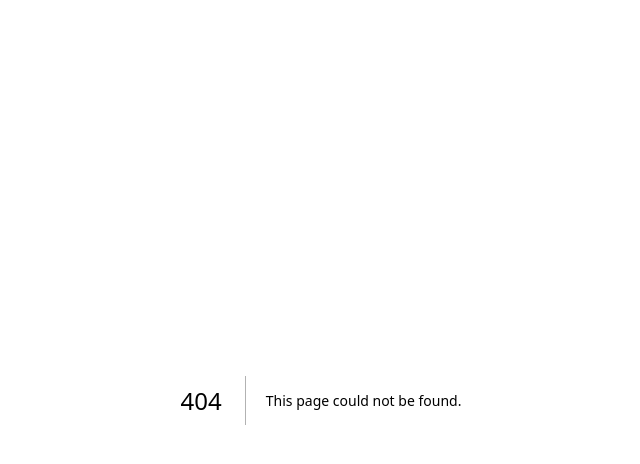
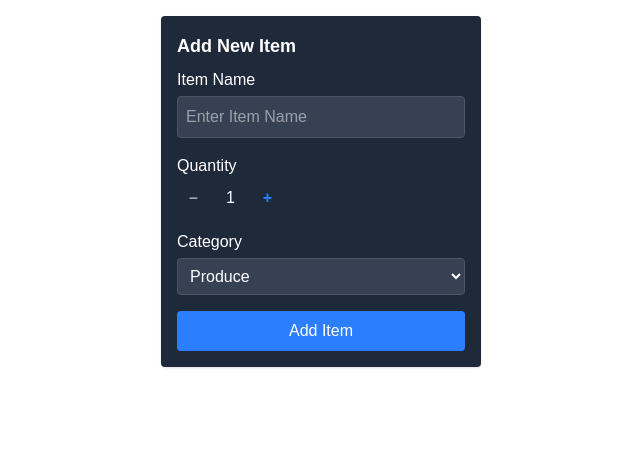
Before and after one commit to OnkarSingh-git/cprg306-assignments, a Next.js app: page /week-5 in a window 1280 px wide. Before the commit this address had no page. Shown: the top 464 px of the page, without its empty margins (319-959 px from the left). Built offline with nearby package versions, Linux system fonts and the light colour scheme.

Commit message:
Week-5 Assignment

```diff
--- /dev/null
+++ b/app/week-5/new-item.js
@@ -0,0 +1,99 @@
+"use client";
+import { useState } from "react";
+
+export default function NewItem() {
+  const [name, setName] = useState("");
+  const [category, setCategory] = useState("produce");
+  const [quantity, setQuantity] = useState(1);
+  const increment = () => {
+    setQuantity((prevQuantity) => {
+      return prevQuantity < 20 ? prevQuantity + 1 : prevQuantity;
+    });
+  };
+  const decrement = () => {
+    setQuantity((prevQuantity) => {
+      return prevQuantity > 1 ? prevQuantity - 1 : prevQuantity;
+    });
+  };
+  const handleSubmit = (event) => {
+    event.preventDefault();
+    const item = { name, category, quantity };
+    console.log(item);
+    alert(`Item Added:\nName: ${name}\nQuantity: ${quantity}\nCategory: ${category}`);
+    setName("");
+    setCategory("produce");
+    setQuantity(1);
+ };
+
+ return (
+    <div className="max-w-xs mx-auto p-4 bg-gray-800 rounded shadow text-white">
+      <h2 className="text-lg font-bold mb-2">Add New Item</h2>
+      <form onSubmit={handleSubmit}>
+        <div className="mb-4">
+          <label htmlFor="name" className="block mb-1">Item Name</label>
+          <input
+            type="text"
+            id="name"
+            placeholder="Enter Item Name"
+            value={name}
+            onChange={(event) => setName(event.target.value)}
+            required
+            className="w-full p-2 rounded bg-gray-700 border border-gray-600"
+          />
+        </div>
+
+        <div className="mb-4">
+          <label className="block mb-1">Quantity</label>
+          <div className="flex items-center">
+            <button
+              type="button"
+              onClick={decrement}
+              disabled={quantity === 1}
+              className={`px-3 py-1 font-bold ${quantity === 1 ? "text-gray-400" : "text-blue-500"}`}
+            >
+              –
+            </button>
+            <span className="mx-4">{quantity}</span>
+            <button
+              type="button"
+              onClick={increment}
+              disabled={quantity === 20}
+              className={`px-3 py-1 font-bold ${quantity === 20 ? "text-gray-400" : "text-blue-500"}`}
+            >
+              +
+            </button>
+          </div>
+        </div>
+
+        <div className="mb-4">
+          <label htmlFor="category" className="block mb-1">Category</label>
+          <select
+            id="category"
+            value={category}
+            onChange={(event) => setCategory(event.target.value)}
+            className="w-full p-2 rounded bg-gray-700 border border-gray-600"
+          >
+            <option value="produce">Produce</option>
+            <option value="dairy">Dairy</option>
+            <option value="bakery">Bakery</option>
+            <option value="meat">Meat</option>
+            <option value="frozen">Frozen Foods</option>
+            <option value="canned">Canned Goods</option>
+            <option value="dry">Dry Goods</option>
+            <option value="beverages">Beverages</option>
+            <option value="snacks">Snacks</option>
+            <option value="household">Household</option>
+            <option value="other">Other</option>
+          </select>
+        </div>
+
+        <button
+          type="submit"
+          className="w-full bg-blue-500 hover:bg-blue-600 text-white py-2 rounded"
+        >
+          Add Item
+        </button>
+      </form>
+    </div>
+  );
+}
--- /dev/null
+++ b/app/week-5/page.js
@@ -0,0 +1,9 @@
+import NewItem from "./new-item";
+
+export default function Page() {
+  return (
+    <div className="container mx-auto p-4">
+      <NewItem />
+    </div>
+  );
+}
```
